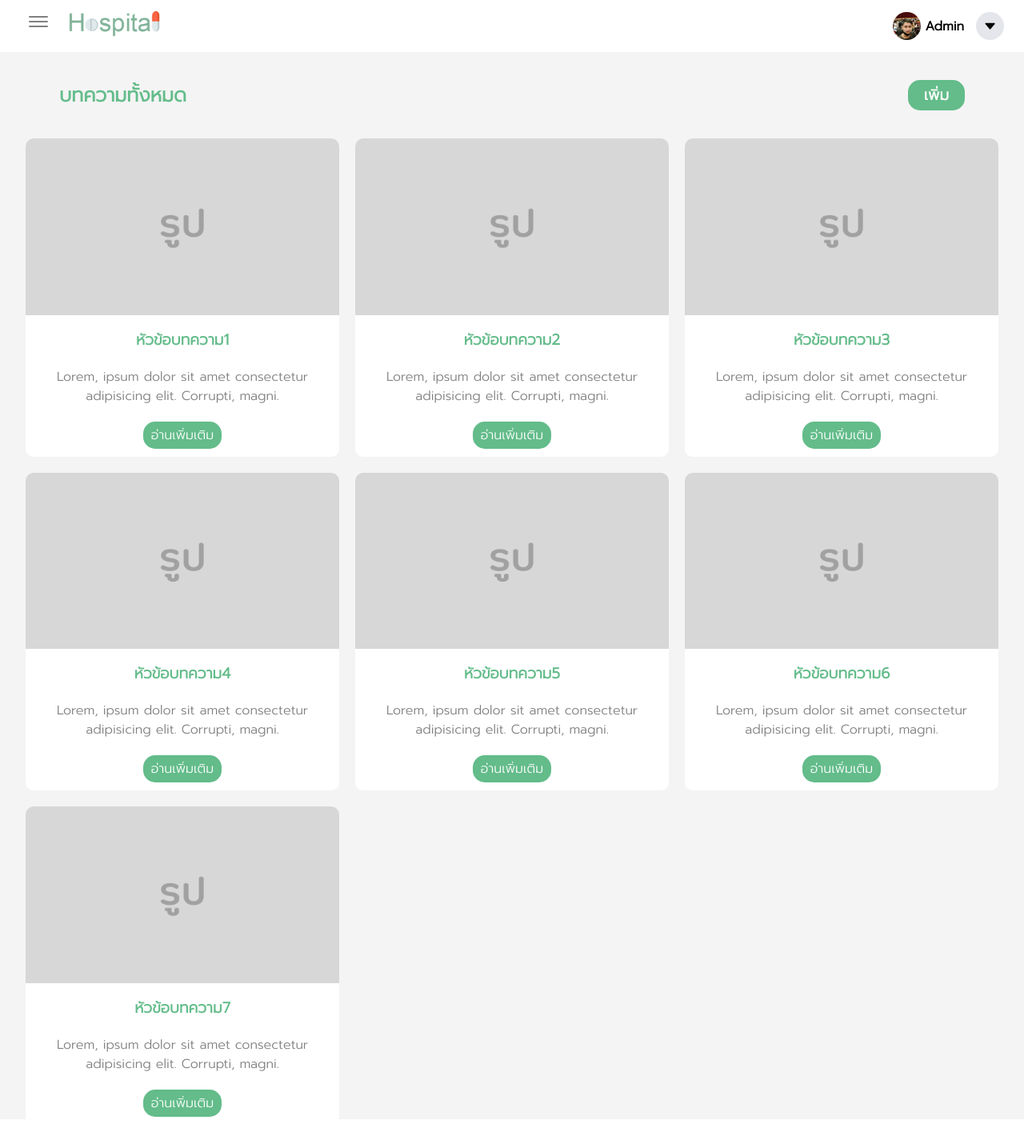
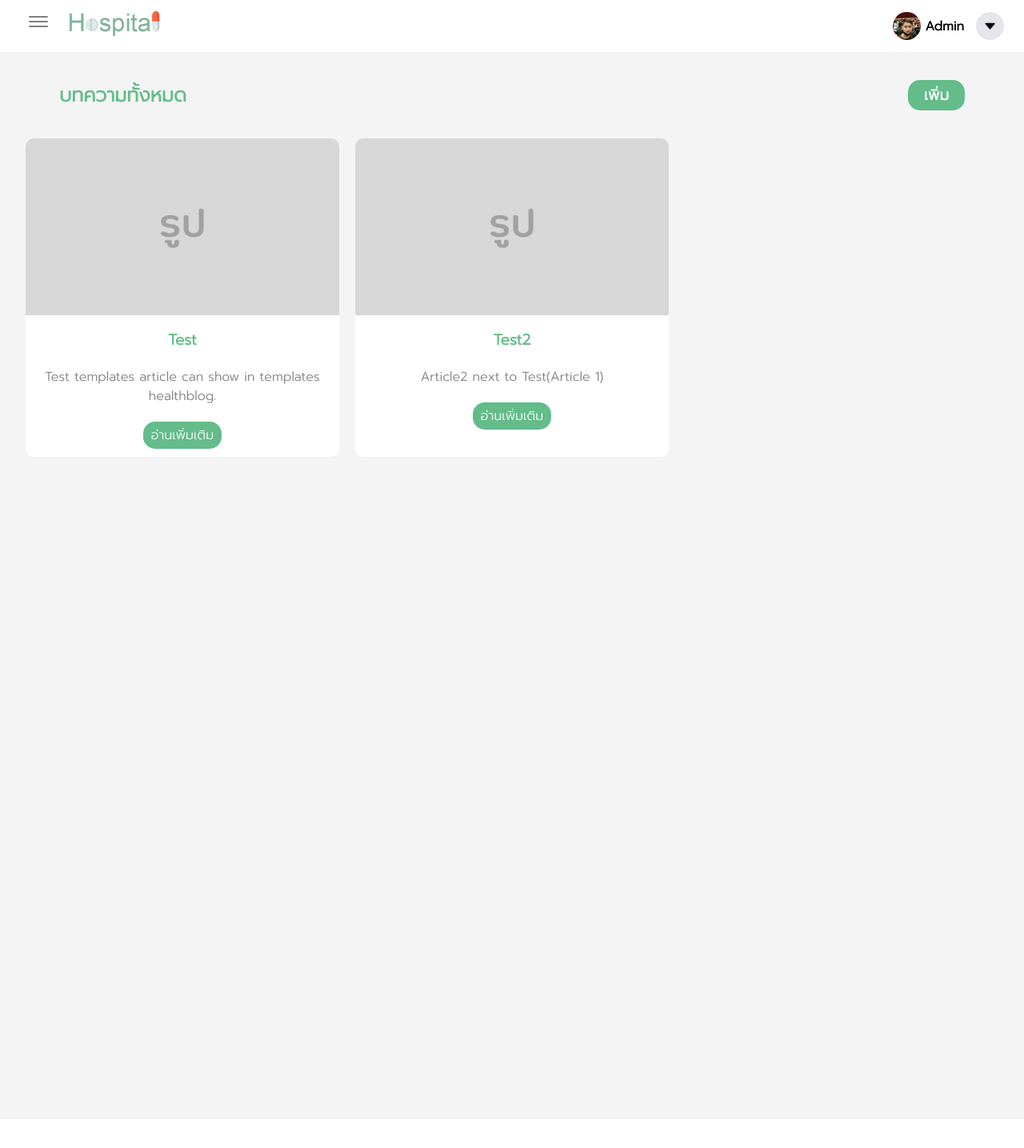
Before and after one commit to yoki31/FPPY.github.io, a Django app: page /mhealthblog in a window 1280 px wide. Shown: the top 1435 px of the page at 80% size. Run offline with Django 3.2, Linux system fonts and the light colour scheme; data comes from the database, SQL or seed files in the repository.

Commit message:
modify templates mhealthblog

```diff
--- a/doctors/templates/doctors/mhealthblog.html
+++ b/doctors/templates/doctors/mhealthblog.html
@@ -13,87 +13,87 @@
     </div>
 
     <div class="news-card-area-all">
-        <!-- <div class="row"> -->
+            {% for article in articles %}
             <div class="news-card">
                 <img src="{% static 'images/pic.jpg' %}">
                 <div class="news-topic">
-                    <h3>หัวข้อบทความ1</h3>
+                    <h3>{{ article.header }}</h3>
                 </div>
                 <div class="details">
-                    <p>Lorem, ipsum dolor sit amet consectetur adipisicing elit. Corrupti, magni.</p>
+                    <p>{{ article.context }}</p>
                 </div>
-                <a href="{% url 'doctors:edithealthblog' %}" class="read-more">อ่านเพิ่มเติม</a>
+                <a href="{% url 'doctors:edithealthblog_content' article.id %}" class="read-more">อ่านเพิ่มเติม</a>
             </div>
+            {% endfor %}
+        <!--    <div class="news-card">-->
+        <!--        <img src="{% static 'images/pic.jpg' %}">-->
+        <!--        <div class="news-topic">-->
+        <!--            <h3>หัวข้อบทความ2</h3>-->
+        <!--        </div>-->
+        <!--        <div class="details">-->
+        <!--            <p>Lorem, ipsum dolor sit amet consectetur adipisicing elit. Corrupti, magni.</p>-->
+        <!--        </div>-->
+        <!--        <a href="{% url 'doctors:edithealthblog' %}" class="read-more">อ่านเพิ่มเติม</a>-->
+        <!--    </div>-->
 
-            <div class="news-card">
-                <img src="{% static 'images/pic.jpg' %}">
-                <div class="news-topic">
-                    <h3>หัวข้อบทความ2</h3>
-                </div>
-                <div class="details">
-                    <p>Lorem, ipsum dolor sit amet consectetur adipisicing elit. Corrupti, magni.</p>
-                </div>
-                <a href="{% url 'doctors:edithealthblog' %}" class="read-more">อ่านเพิ่มเติม</a>
-            </div>
-
-            <div class="news-card">
-                <img src="{% static 'images/pic.jpg' %}">
-                <div class="news-topic">
-                    <h3>หัวข้อบทความ3</h3>
-                </div>
-                <div class="details">
-                    <p>Lorem, ipsum dolor sit amet consectetur adipisicing elit. Corrupti, magni.</p>
-                </div>
-                <a href="{% url 'doctors:edithealthblog' %}" class="read-more">อ่านเพิ่มเติม</a>
-            </div>
+        <!--    <div class="news-card">-->
+        <!--        <img src="{% static 'images/pic.jpg' %}">-->
+        <!--        <div class="news-topic">-->
+        <!--            <h3>หัวข้อบทความ3</h3>-->
+        <!--        </div>-->
+        <!--        <div class="details">-->
+        <!--            <p>Lorem, ipsum dolor sit amet consectetur adipisicing elit. Corrupti, magni.</p>-->
+        <!--        </div>-->
+        <!--        <a href="{% url 'doctors:edithealthblog' %}" class="read-more">อ่านเพิ่มเติม</a>-->
+        <!--    </div>-->
         <!-- </div> -->
 
         <!-- <div class="row"> -->
-            <div class="news-card">
-                <img src="{% static 'images/pic.jpg' %}">
-                <div class="news-topic">
-                    <h3>หัวข้อบทความ4</h3>
-                </div>
-                <div class="details">
-                    <p>Lorem, ipsum dolor sit amet consectetur adipisicing elit. Corrupti, magni.</p>
-                </div>
-                <a href="{% url 'doctors:edithealthblog' %}" class="read-more">อ่านเพิ่มเติม</a>
-            </div>
+        <!--    <div class="news-card">-->
+        <!--        <img src="{% static 'images/pic.jpg' %}">-->
+        <!--        <div class="news-topic">-->
+        <!--            <h3>หัวข้อบทความ4</h3>-->
+        <!--        </div>-->
+        <!--        <div class="details">-->
+        <!--            <p>Lorem, ipsum dolor sit amet consectetur adipisicing elit. Corrupti, magni.</p>-->
+        <!--        </div>-->
+        <!--        <a href="{% url 'doctors:edithealthblog' %}" class="read-more">อ่านเพิ่มเติม</a>-->
+        <!--    </div>-->
 
-            <div class="news-card">
-                <img src="{% static 'images/pic.jpg' %}">
-                <div class="news-topic">
-                    <h3>หัวข้อบทความ5</h3>
-                </div>
-                <div class="details">
-                    <p>Lorem, ipsum dolor sit amet consectetur adipisicing elit. Corrupti, magni.</p>
-                </div>
-                <a href="{% url 'doctors:edithealthblog' %}" class="read-more">อ่านเพิ่มเติม</a>
-            </div>
+        <!--    <div class="news-card">-->
+        <!--        <img src="{% static 'images/pic.jpg' %}">-->
+        <!--        <div class="news-topic">-->
+        <!--            <h3>หัวข้อบทความ5</h3>-->
+        <!--        </div>-->
+        <!--        <div class="details">-->
+        <!--            <p>Lorem, ipsum dolor sit amet consectetur adipisicing elit. Corrupti, magni.</p>-->
+        <!--        </div>-->
+        <!--        <a href="{% url 'doctors:edithealthblog' %}" class="read-more">อ่านเพิ่มเติม</a>-->
+        <!--    </div>-->
 
-            <div class="news-card">
-                <img src="{% static 'images/pic.jpg' %}">
-                <div class="news-topic">
-                    <h3>หัวข้อบทความ6</h3>
-                </div>
-                <div class="details">
-                    <p>Lorem, ipsum dolor sit amet consectetur adipisicing elit. Corrupti, magni.</p>
-                </div>
-                <a href="{% url 'doctors:edithealthblog' %}" class="read-more">อ่านเพิ่มเติม</a>
-            </div>
+        <!--    <div class="news-card">-->
+        <!--        <img src="{% static 'images/pic.jpg' %}">-->
+        <!--        <div class="news-topic">-->
+        <!--            <h3>หัวข้อบทความ6</h3>-->
+        <!--        </div>-->
+        <!--        <div class="details">-->
+        <!--            <p>Lorem, ipsum dolor sit amet consectetur adipisicing elit. Corrupti, magni.</p>-->
+        <!--        </div>-->
+        <!--        <a href="{% url 'doctors:edithealthblog' %}" class="read-more">อ่านเพิ่มเติม</a>-->
+        <!--    </div>-->
         <!-- </div> -->
 
         <!-- <div class="row"> -->
-            <div class="news-card">
-                <img src="{% static 'images/pic.jpg' %}">
-                <div class="news-topic">
-                    <h3>หัวข้อบทความ7</h3>
-                </div>
-                <div class="details">
-                    <p>Lorem, ipsum dolor sit amet consectetur adipisicing elit. Corrupti, magni.</p>
-                </div>
-                <a href="{% url 'doctors:edithealthblog' %}" class="read-more">อ่านเพิ่มเติม</a>
-            </div>
+        <!--    <div class="news-card">-->
+        <!--        <img src="{% static 'images/pic.jpg' %}">-->
+        <!--        <div class="news-topic">-->
+        <!--            <h3>หัวข้อบทความ7</h3>-->
+        <!--        </div>-->
+        <!--        <div class="details">-->
+        <!--            <p>Lorem, ipsum dolor sit amet consectetur adipisicing elit. Corrupti, magni.</p>-->
+        <!--        </div>-->
+        <!--        <a href="{% url 'doctors:edithealthblog' %}" class="read-more">อ่านเพิ่มเติม</a>-->
+        <!--    </div>-->
 
             <!-- <div class="news-card">
                 <img src="{% static 'images/pic.jpg' %}">
```
Also changed, not shown: doctors/templates/doctors/edithealthblog.html (+3 -4 lines).
